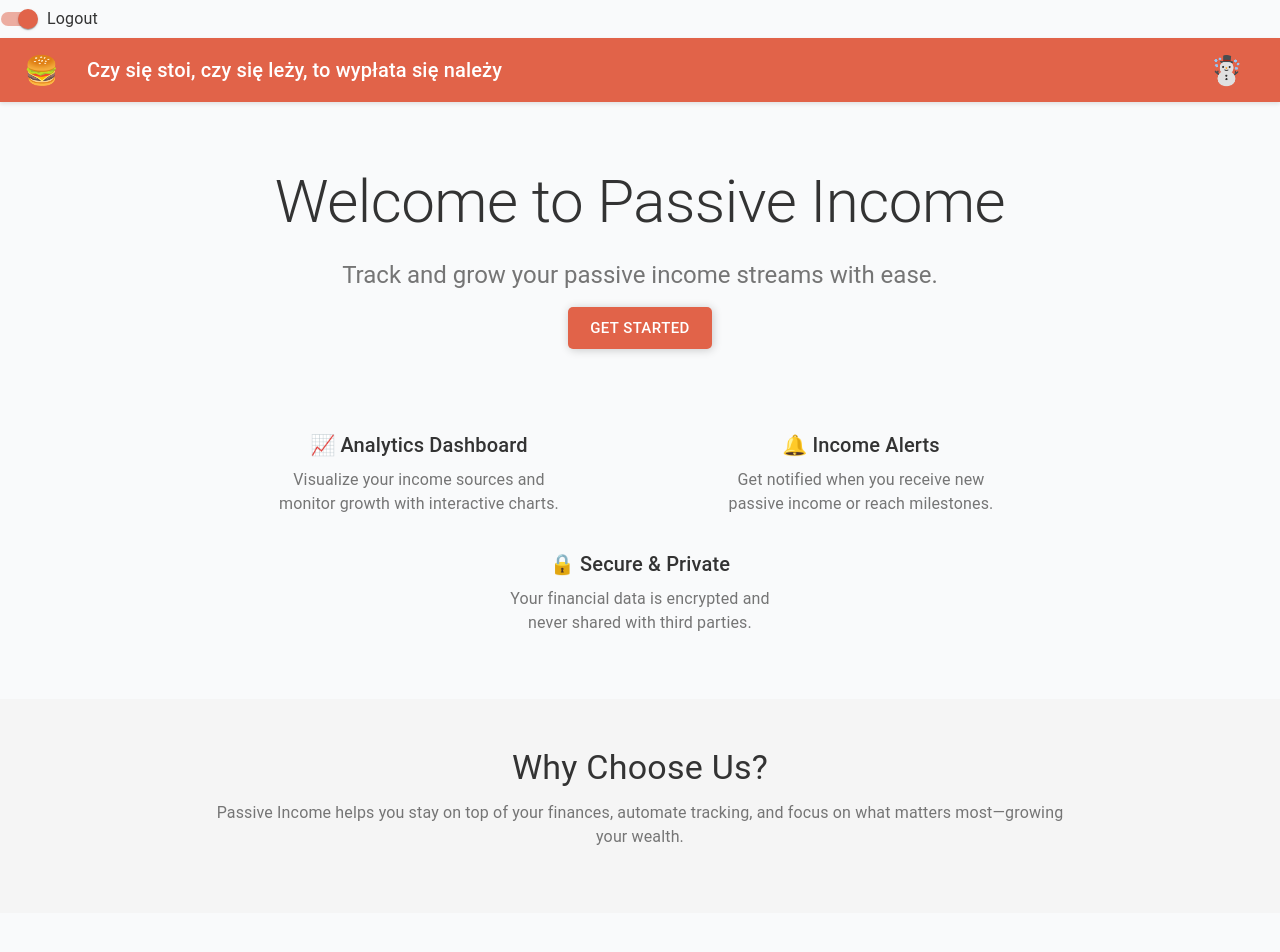
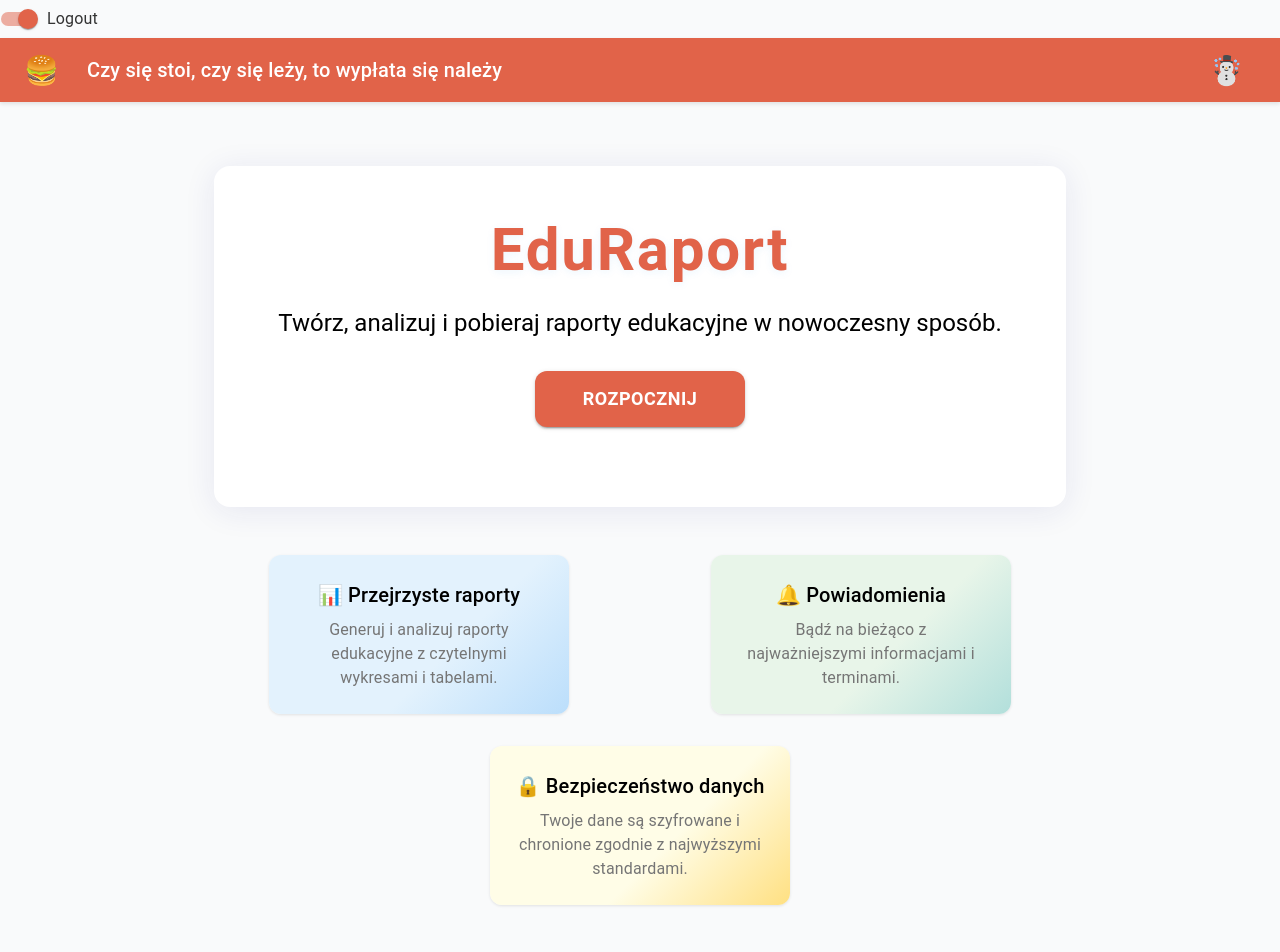
Before and after one commit to Soberek/passive-income, a React (Vite) app in the folder passive-income-frontend/: page / in a window 1280 px wide. Shown: the top 952 px of the page. Before the commit the page ends 913 px from the top, so only its background shows below. Built offline with nearby package versions, Linux system fonts and the light colour scheme.

Commit message:
Refactor Home component: update layout and content for improved user engagement and clarity

```diff
--- a/passive-income-frontend/src/features/home/Home.tsx
+++ b/passive-income-frontend/src/features/home/Home.tsx
@@ -1,60 +1,120 @@
-import { Container, Typography, Button, Box } from "@mui/material";
+import { Container, Typography, Button, Box, Paper } from "@mui/material";
 import { useNavigate } from "react-router";
 
 export const Home = () => {
-  // using mui
-  // Material UI homepage style
+  const navigate = useNavigate();
 
-  const navigate = useNavigate();
   return (
     <>
       <Container maxWidth="md" sx={{ mt: 8 }}>
-        <Box textAlign="center">
-          <Typography variant="h2" component="h1" gutterBottom>
-            Welcome to Passive Income
-          </Typography>
-          <Typography variant="h5" color="text.secondary" paragraph>
-            Track and grow your passive income streams with ease.
-          </Typography>
-          <Button onClick={() => navigate("/schools")} variant="contained" color="primary" size="large" sx={{ mb: 4 }}>
-            Get Started
-          </Button>
-        </Box>
-        <Box display="flex" justifyContent="space-around" mt={6} flexWrap="wrap" gap={4}>
-          <Box maxWidth={300} textAlign="center">
+        <Paper
+          elevation={4}
+          sx={{
+            p: { xs: 3, sm: 6 },
+            mb: 6,
+            borderRadius: 4,
+            color: "#fff",
+            boxShadow: "0 4px 32px 0 rgba(31,38,135,0.09)",
+          }}
+        >
+          <Box textAlign="center">
+            <Typography
+              variant="h2"
+              component="h1"
+              gutterBottom
+              sx={{
+                fontWeight: 700,
+                textShadow: "0 2px 8px rgba(30,136,229,0.08)",
+                letterSpacing: "0.03em",
+                color: "primary.main",
+              }}
+            >
+              EduRaport
+            </Typography>
+            <Typography variant="h5" sx={{ color: "black" }} paragraph>
+              Twórz, analizuj i pobieraj raporty edukacyjne w nowoczesny sposób.
+            </Typography>
+            <Button
+              onClick={() => navigate("/schools")}
+              variant="contained"
+              color="secondary"
+              size="large"
+              sx={{
+                mt: 2,
+                mb: 4,
+                px: 6,
+                py: 1.5,
+                fontWeight: 600,
+                fontSize: 18,
+                borderRadius: 3,
+                boxShadow: 2,
+                textTransform: "uppercase",
+              }}
+            >
+              Rozpocznij
+            </Button>
+          </Box>
+        </Paper>
+        <Box display="flex" justifyContent="space-around" mt={4} flexWrap="wrap" gap={4}>
+          <Paper
+            elevation={2}
+            sx={{
+              maxWidth: 300,
+              p: 3,
+              textAlign: "center",
+              borderRadius: 3,
+              background: "linear-gradient(135deg,#e3f2fd 60%,#bbdefb 100%)",
+            }}
+          >
             <Typography variant="h6" gutterBottom>
-              📈 Analytics Dashboard
+              📊 Przejrzyste raporty
             </Typography>
             <Typography color="text.secondary">
-              Visualize your income sources and monitor growth with interactive charts.
+              Generuj i analizuj raporty edukacyjne z czytelnymi wykresami i tabelami.
             </Typography>
-          </Box>
-          <Box maxWidth={300} textAlign="center">
+          </Paper>
+          <Paper
+            elevation={2}
+            sx={{
+              maxWidth: 300,
+              p: 3,
+              textAlign: "center",
+              borderRadius: 3,
+              background: "linear-gradient(135deg,#e8f5e9 60%,#b2dfdb 100%)",
+            }}
+          >
             <Typography variant="h6" gutterBottom>
-              🔔 Income Alerts
+              🔔 Powiadomienia
+            </Typography>
+            <Typography color="text.secondary">Bądź na bieżąco z najważniejszymi informacjami i terminami.</Typography>
+          </Paper>
+          <Paper
+            elevation={2}
+            sx={{
+              maxWidth: 300,
+              p: 3,
+              textAlign: "center",
+              borderRadius: 3,
+              background: "linear-gradient(135deg,#fffde7 60%,#ffe082 100%)",
+            }}
+          >
+            <Typography variant="h6" gutterBottom>
+              🔒 Bezpieczeństwo danych
             </Typography>
             <Typography color="text.secondary">
-              Get notified when you receive new passive income or reach milestones.
+              Twoje dane są szyfrowane i chronione zgodnie z najwyższymi standardami.
             </Typography>
-          </Box>
-          <Box maxWidth={300} textAlign="center">
-            <Typography variant="h6" gutterBottom>
-              🔒 Secure & Private
-            </Typography>
-            <Typography color="text.secondary">
-              Your financial data is encrypted and never shared with third parties.
-            </Typography>
-          </Box>
+          </Paper>
         </Box>
       </Container>
-      <Box bgcolor="grey.100" py={6} mt={8}>
+      <Box bgcolor="grey.100" py={7} mt={8}>
         <Container maxWidth="md">
           <Typography variant="h4" align="center" gutterBottom>
-            Why Choose Us?
+            Dlaczego EduRaport?
           </Typography>
           <Typography align="center" color="text.secondary" paragraph>
-            Passive Income helps you stay on top of your finances, automate tracking, and focus on what matters
-            most—growing your wealth.
+            EduRaport automatyzuje przygotowanie dokumentów, ułatwia analizę wyników i pozwala skupić się na tym, co
+            najważniejsze – rozwoju edukacji.
           </Typography>
         </Container>
       </Box>
```
